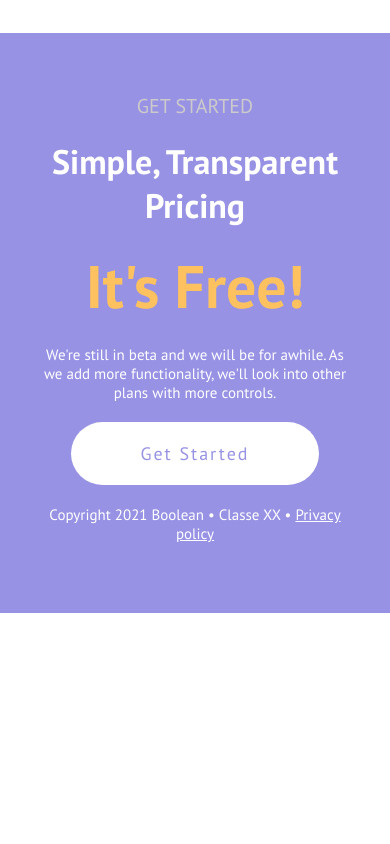
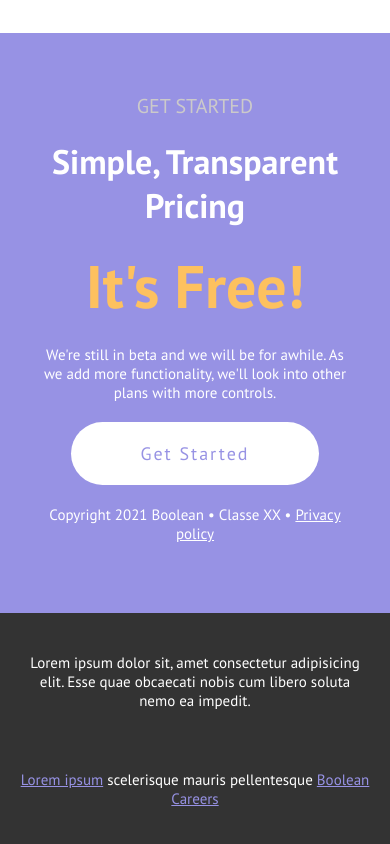
Before and after one commit to vincaf/htmlcss-responsive-layout, a plain HTML site: page index.html in a window 390 px wide. Shown: the part 9372-10216 px from the top of the page. Before the commit the page ends 9985 px from the top, so only its background shows below. Drawn offline with Linux system fonts and the light colour scheme.

Commit message:
Footer - mobile

```diff
--- a/index.html
+++ b/index.html
@@ -176,7 +176,8 @@
     </main>
 
     <footer>
-
+            <p>Lorem ipsum dolor sit, amet consectetur adipisicing elit. Esse quae obcaecati nobis cum libero soluta nemo ea impedit.</p>
+            <div><a href="#">Lorem ipsum</a> scelerisque mauris pellentesque <a href="#">Boolean Careers</a></div>
     </footer>
 </body>
 </html>
--- a/style.css
+++ b/style.css
@@ -345,6 +345,34 @@ h1{
     margin-bottom: 50px;
 }
 
+/* Footer */
+
+footer{
+    background-color: #333333;
+    text-align: center;
+    color: #fff;
+    padding: 20px;
+}
+
+footer p{
+    font-size: 15px;
+    margin: 20px 0;
+    font-weight: 500;
+}
+
+footer div{
+    margin-top: 60px;
+    margin-bottom: 20px;
+    font-size: 15px;
+    font-weight: 500;
+}
+
+footer a{
+    color: #9792e4;
+}
+
+
+
 /* TABLET 768px */
 
 /* DESKTOP 992px */
```
